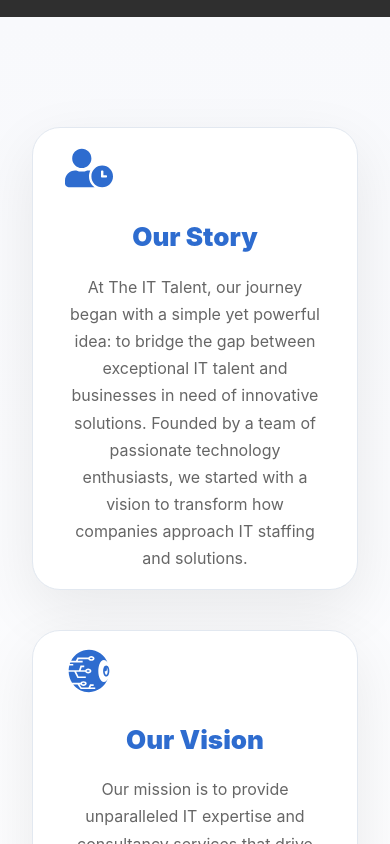
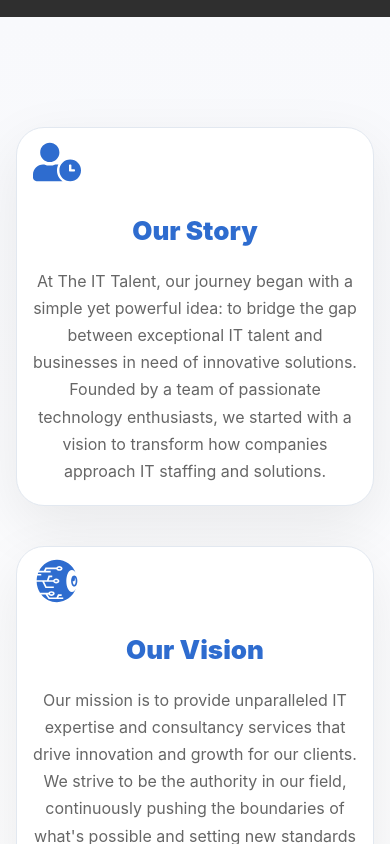
Before and after one commit to adnanansari114/itcompany-frontend, a React (Vite) app: page /aboutus in a window 390 px wide. Shown: the part 1460-2304 px from the top of the page. Built offline with nearby package versions, Linux system fonts and the light colour scheme; no server answers; grey boxes are pictures that could not be loaded.

Commit message:
Backend files

```diff
--- a/src/pages/About/about.css
+++ b/src/pages/About/about.css
@@ -462,10 +462,10 @@
     width: 40%;
   }
   .value-card-pro{
-    padding: 16px 32px;
+    padding: 10px 16px 20px;
   }
   .values-grid-pro{
-    padding: 0 1re;
+    padding: 0 1rem;
   }
   .cta-content h2{
     font-size: 30px;
--- a/src/style/About.css
+++ b/src/style/About.css
@@ -2,7 +2,7 @@
 .about-hero {
   width: 100%;
   height: 350px;
-  background: url("https://images.unsplash.com/photo-1521791136064-7986c2920216?auto=format&q=80&w=1600")
+  background: url("images/about.jpg")
     center/cover no-repeat;
   position: relative;
   border-radius: var(--radius-xl);
@@ -1275,6 +1275,7 @@
     font-size: 1.5rem;
     margin-bottom: 0;
     text-align: left;
+    margin-top: 36px;
   }
   .featured-section{
     padding: 0;
--- a/src/style/Home.css
+++ b/src/style/Home.css
@@ -779,6 +779,7 @@
   font-weight: 700;
   font-size: 16px;
   cursor: pointer;
+  color: white;
   transition: all 0.3s;
   border: none;
   flex: 1;
```
